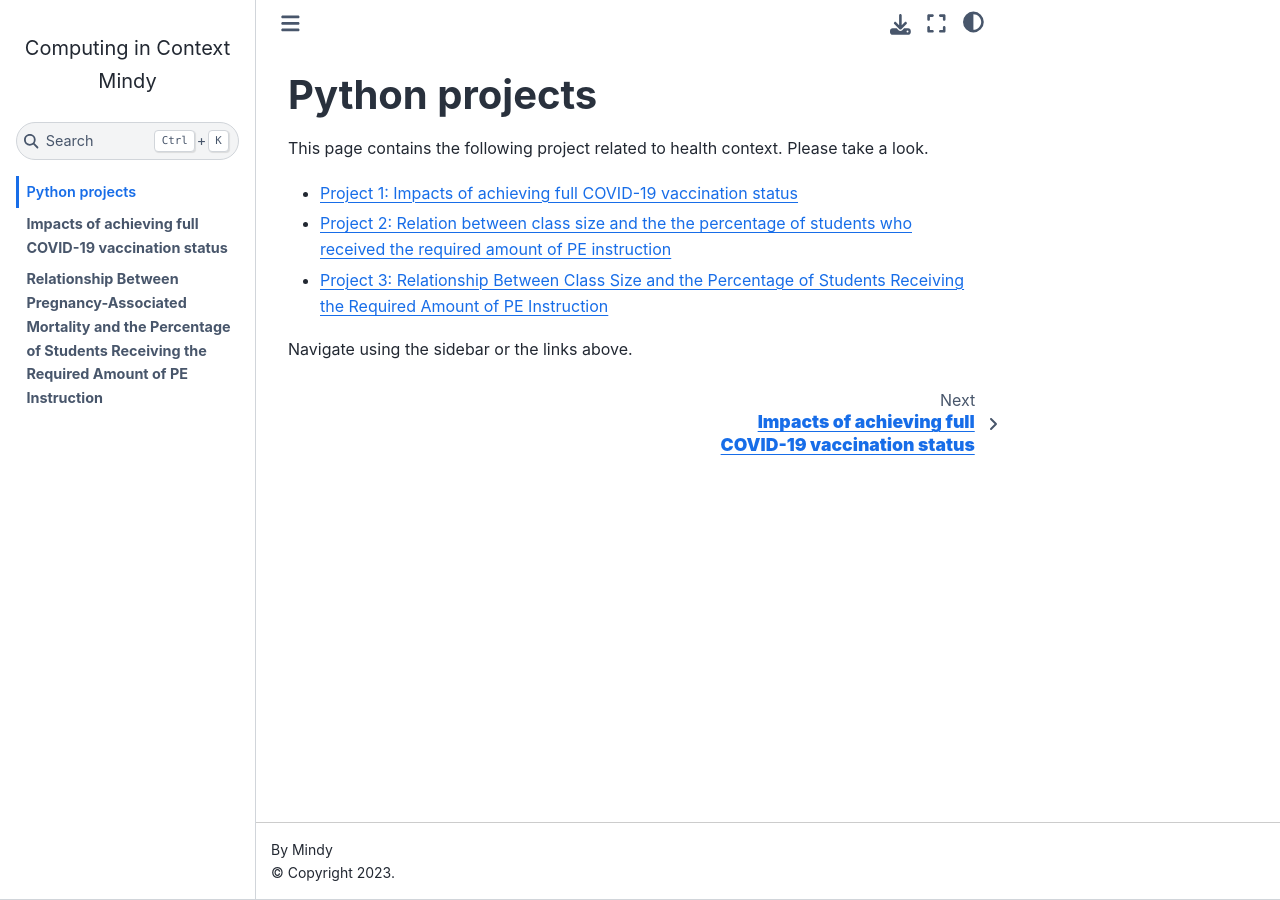
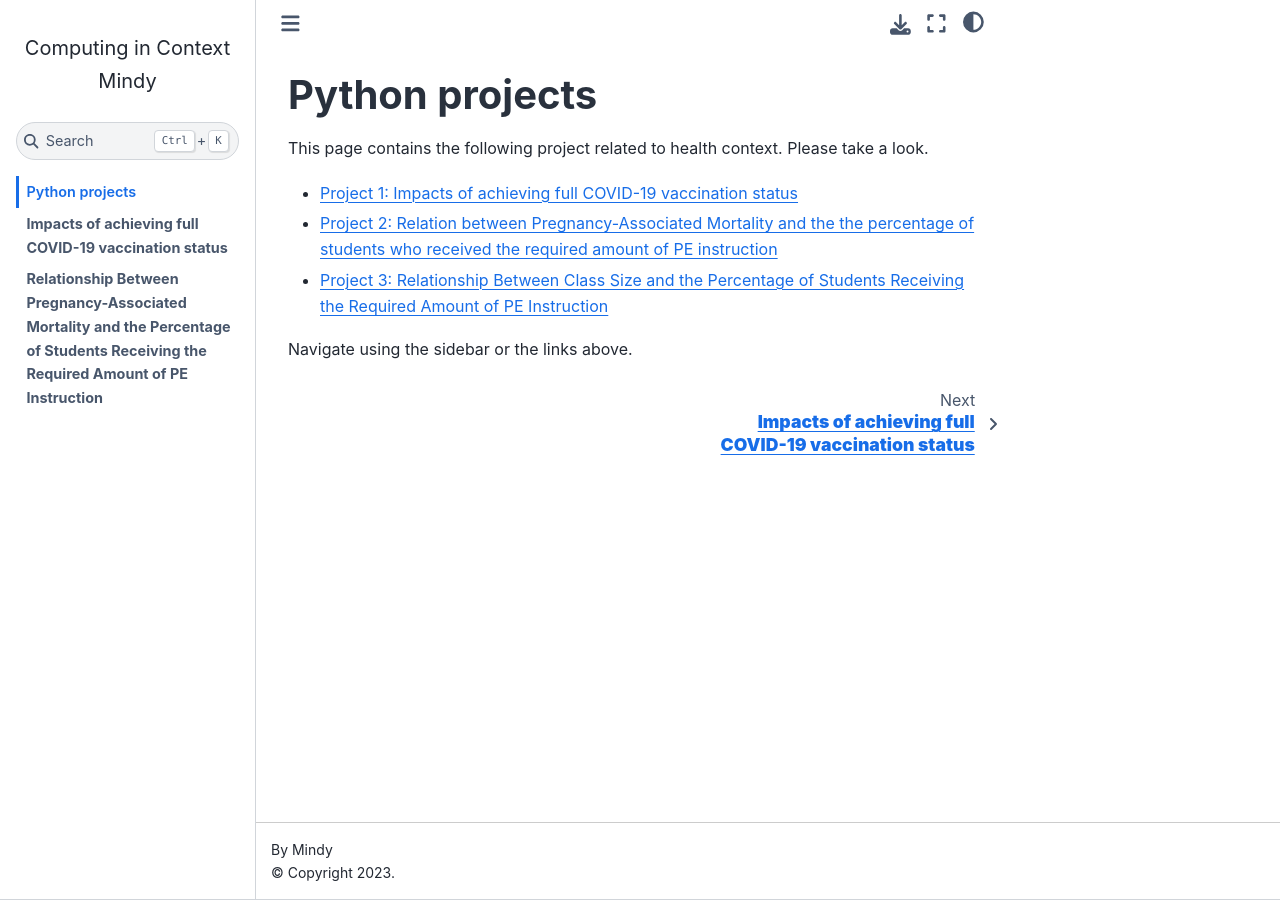
Before and after one commit to Mindy88/computing-in-context-, a Jupyter Book: the page built from index.md, in a window 1280 px wide. Built offline with Jupyter Book 1.0.4 settings and Sphinx 7.4.7 and the Sphinx Book theme 1.1.4, drawn with Linux system fonts in a browser that asks for light colours; pages that are not in the unit, such as notebooks, are missing from menus; comment, search, counter and statistics services are not loaded.

Commit message:
Update index.md

```diff
--- a/index.md
+++ b/index.md
@@ -4,7 +4,7 @@ This page contains the following project related to health context.
 Please take a look.
 
 - [Project 1: Impacts of achieving full COVID-19 vaccination status](Project_1.ipynb)<br>
-- [Project 2: Relation between class size and the the percentage of students who received the required amount of PE instruction](Project2.ipynb)<br>
+- [Project 2: Relation between Pregnancy-Associated Mortality and the the percentage of students who received the required amount of PE instruction](Project2.ipynb)<br>
 - [Project 3: Relationship Between Class Size and the Percentage of Students Receiving the Required Amount of PE Instruction](Project3.ipynb)<br>
 
 Navigate using the sidebar or the links above.
```
